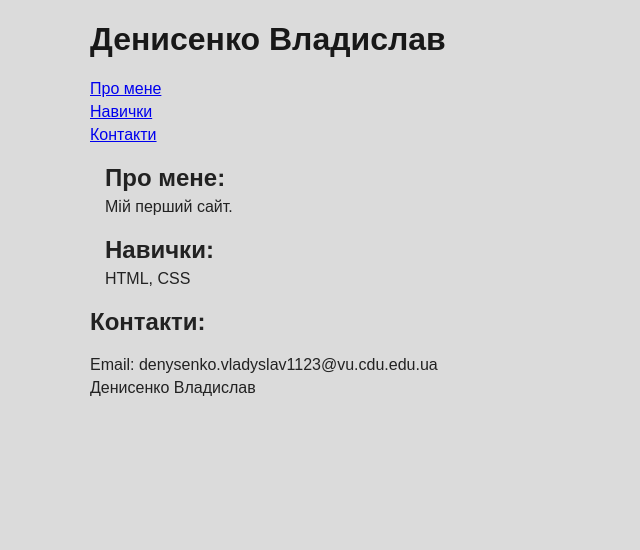
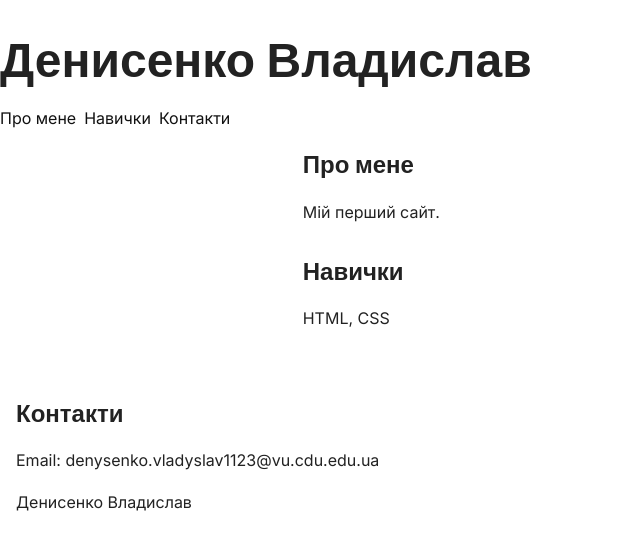
Before and after one commit to DenysenkoVladyslav/my-web-project, a plain HTML site: page index.html in a window 1280 px wide. Shown: the whole page, without its empty margins (0-640 px from the left). Drawn offline with Linux system fonts and the light colour scheme.

Commit message:
Semantic structure, advanced typography and WCAG improvements

```diff
--- a/index.html
+++ b/index.html
@@ -1,9 +1,10 @@
 <!DOCTYPE html>
-<html lang="en">
+<html lang="uk">
 <head>
     <meta charset="UTF-8">
     <meta name="viewport" content="width=device-width, initial-scale=1.0">
-    <title>Document</title>
+    <title>Портфоліо</title>
+    <link href="https://fonts.googleapis.com/css2?family=Inter:wght@400;600&family=Poppins:wght@600&display=swap" rel="stylesheet">
     <link rel="stylesheet" href="style.css">
 </head>
 <body>
@@ -13,24 +14,30 @@
     </header>
 
     <nav>
-        <a href="#about">Про мене</a>
-        <a href="#skills">Навички</a>
-        <a href="#contacts">Контакти</a>
+        <ul>
+            <li><a href="#about">Про мене</a></li>
+            <li><a href="#skills">Навички</a></li>
+            <li><a href="#contacts">Контакти</a></li>
+        </ul>
     </nav>
 
     <main>
         <section id="about">
-            <h2>Про мене:</h2>
-            <p>Мій перший сайт.</p>
+            <article>
+                <h2>Про мене</h2>
+                <p>Мій перший сайт.</p>
+            </article>
         </section>
         <section id="skills">
-            <h2>Навички:</h2>
-            <p>HTML, CSS</p>
+            <article>
+                <h2>Навички</h2>
+                <p>HTML, CSS</p>
+            </article>
         </section>
     </main>
 
     <footer id="contacts">
-        <h2>Контакти:</h2>
+        <h2>Контакти</h2>
         <p>Email: denysenko.vladyslav1123@vu.cdu.edu.ua</p>
         <p>Денисенко Владислав</p>
     </footer>
--- a/style.css
+++ b/style.css
@@ -2,90 +2,73 @@
   box-sizing: border-box;
 }
 
-main {
-  padding: 0 15px;
+html {
+  font-size: 16px;
+}
+
+:root {
+  --primary-color: #111;
+  --text-color: #222;
+  --bg-color: #ffffff;
+}
+
+body {
+  font-family: 'Inter', sans-serif;
+  font-size: 1rem;
+  line-height: 1.6;
+  margin: 0;
+  background-color: var(--bg-color);
+  color: var(--text-color);
+}
+
+h1, h2, h3 {
+  font-family: 'Poppins', sans-serif;
+  line-height: 1.2;
+}
+h1 {
+  font-size: clamp(1.8rem, 4vw, 3rem);
+  margin-bottom: 1rem;
 }
 
 nav ul {
   display: flex;
   flex-direction: column;
-  gap: 10px;
+  gap: 0.5rem;
   list-style: none;
   padding: 0;
-}
-
-.projects-container {
-  display: grid;
-  grid-template-columns: repeat(auto-fit, minmax(250px, 1fr));
-  gap: 20px;
-}
-
-.project-card:hover {
-  transform: translateY(-5px);
-  transition: transform 0.3s ease;
-}
-
-:root {
-  --primary-color: #181818;
-  --text-color: #222222;
-  --bg-color: #dbdbdb;
-}
-
-body {
-  background-color: var(--bg-color);
-  color: var(--text-color);
-  font-family: sans-serif;
   margin: 0;
 }
 
-h1 {
+nav a {
+  text-decoration: none;
   color: var(--primary-color);
 }
 
-nav a {
-  display: block;
-  margin-bottom: 5px;
+a:focus,
+button:focus {
+  outline: 3px solid #000;
+  outline-offset: 2px;
 }
 
-h2 {
-  margin-bottom: -10px;
+main {
+  max-width: 70ch;
+  margin: 0 auto;
+  padding: 0 1rem;
 }
 
+section {
+  margin-bottom: 2rem;
+}
 p {
-  margin-bottom: 20px;
+  margin-bottom: 1rem;
 }
 
-footer h2 {
-  margin-bottom: 20px;
-}
-
-footer p {
-  margin-top: 0;
-  margin-bottom: 0;
-}
-
-footer p:first-of-type {
-  margin-bottom: 5px;
+footer {
+  padding: 1rem;
 }
 
 @media (min-width: 768px) {
-  header {
-    display: flex;
-    justify-content: space-between;
-    align-items: center;
-  }
-
   nav ul {
     flex-direction: row;
   }
 }
-
-@media (min-width: 1200px) {
-  main,
-  header,
-  nav,
-  footer {
-    max-width: 1100px;
-    margin: 0 auto;
-  }
-}
```
